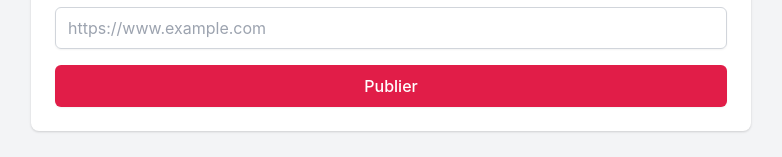
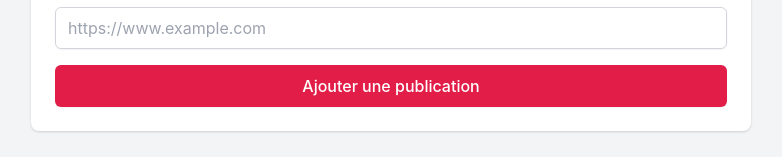
Before and after one commit to MathisBarre/Groupomania, a Next.js app: page /new-publication in a window 1280 px wide. Shown: the part 277-434 px from the top of the page, without its empty margins (249-1031 px from the left). Built offline with nearby package versions, Linux system fonts and the light colour scheme.

Commit message:
feat: add & implement FormButton 2

```diff
--- /dev/null
+++ b/components/FormButton.jsx
@@ -0,0 +1,16 @@
+export default function FormButton({loading, text}) {
+  return (
+    <button
+      className="flex justify-center w-full px-4 py-2 font-medium text-white transition duration-75 border border-transparent rounded-md shadow-sm cursor-pointer bg-rose-600 hover:bg-rose-700 focus:outline-none focus:ring-2 focus:ring-offset-2 focus:ring-rose-500"
+      type="submit"
+    >
+      { loading ?
+        <svg className="w-6 h-6 mr-3 -ml-1 text-white animate-spin" xmlns="http://www.w3.org/2000/svg" fill="none" viewBox="0 0 24 24">
+          <circle className="opacity-25" cx={12} cy={12} r={10} stroke="currentColor" strokeWidth={4} />
+          <path className="opacity-75" fill="currentColor" d="M4 12a8 8 0 018-8V0C5.373 0 0 5.373 0 12h4zm2 5.291A7.962 7.962 0 014 12H0c0 3.042 1.135 5.824 3 7.938l3-2.647z" />
+        </svg>
+        : text
+      }
+    </button>
+  )
+}
--- a/pages/login.jsx
+++ b/pages/login.jsx
@@ -5,6 +5,7 @@ import { useForm } from "react-hook-form"
 import { useConnectedUserContext } from "@/pages/_app"
 import connectUser from "@/api/connectUser"
 import { XCircleIcon } from '@heroicons/react/solid'
+import FormButton from "@/components/FormButton"
 
 export default function Login() {
   const { connectedUser, setConnectedUser } = useConnectedUserContext()
@@ -53,18 +54,7 @@ export default function Login() {
             { errors.password && <p className="text-red-500">Le mot de passe doit être renseignée</p> }
           </div>
           <div className="flex items-center mt-4">
-            <button
-              className="flex justify-center w-full px-4 py-2 font-medium text-white transition duration-75 border border-transparent rounded-md shadow-sm cursor-pointer bg-rose-600 hover:bg-rose-700 focus:outline-none focus:ring-2 focus:ring-offset-2 focus:ring-rose-500"
-              type="submit"
-            >
-              { requestSending ?
-                <svg className="w-6 h-6 mr-3 -ml-1 text-white animate-spin" xmlns="http://www.w3.org/2000/svg" fill="none" viewBox="0 0 24 24">
-                  <circle className="opacity-25" cx={12} cy={12} r={10} stroke="currentColor" strokeWidth={4} />
-                  <path className="opacity-75" fill="currentColor" d="M4 12a8 8 0 018-8V0C5.373 0 0 5.373 0 12h4zm2 5.291A7.962 7.962 0 014 12H0c0 3.042 1.135 5.824 3 7.938l3-2.647z" />
-                </svg>
-                : "Se connecter"
-              }
-            </button>
+            <FormButton loading={requestSending} text="Se connecter" />
           </div>
         </form>
 
--- a/pages/new-publication.jsx
+++ b/pages/new-publication.jsx
@@ -3,12 +3,14 @@ import { useForm } from "react-hook-form"
 import { useRouter } from "next/router"
 import createPublication from "@/api/createPublication";
 import { XCircleIcon } from '@heroicons/react/solid'
+import FormButton from "@/components/FormButton";
 
 
 export default function NewPublication() {
   const { register, handleSubmit, formState: { errors } } = useForm();
   const router = useRouter()
   const [errorMessage, seterrorMessage] = useState(null)
+  const [publicationIsPosting, setPublicationIsPosting] = useState(false)
 
   async function onSubmit(data) {
     try {
@@ -21,8 +23,6 @@ export default function NewPublication() {
       setPublicationIsPosting(false)
     }
   }
-
-  const [publicationIsPosting, setPublicationIsPosting] = useState(false)
 
   return (
     <main className="flex flex-col w-full max-w-3xl py-10 mx-auto sm:px-6">
@@ -56,18 +56,7 @@ export default function NewPublication() {
             { errors.externalGifURl && <p className="text-red-500">Le lien doit être renseigné !</p> }
           </div>
           <div className="flex items-center mt-4">
-            <button
-              className="flex justify-center w-full px-4 py-2 font-medium text-white transition duration-75 border border-transparent rounded-md shadow-sm cursor-pointer bg-rose-600 hover:bg-rose-700 focus:outline-none focus:ring-2 focus:ring-offset-2 focus:ring-rose-500"
-              type="submit"
-            >
-              { publicationIsPosting ?
-              <svg className="w-6 h-6 mr-3 -ml-1 text-white animate-spin" xmlns="http://www.w3.org/2000/svg" fill="none" viewBox="0 0 24 24">
-                <circle className="opacity-25" cx={12} cy={12} r={10} stroke="currentColor" strokeWidth={4} />
-                <path className="opacity-75" fill="currentColor" d="M4 12a8 8 0 018-8V0C5.373 0 0 5.373 0 12h4zm2 5.291A7.962 7.962 0 014 12H0c0 3.042 1.135 5.824 3 7.938l3-2.647z" />
-              </svg>
-              : "Publier"
-              }
-            </button>
+            <FormButton loading={publicationIsPosting} text="Ajouter une publication" />
           </div>
         </form>
 
--- a/pages/signup.jsx
+++ b/pages/signup.jsx
@@ -6,6 +6,7 @@ import { useForm } from "react-hook-form"
 import { useConnectedUserContext } from "@/pages/_app"
 import createUser from "@/api/createUser"
 import { XCircleIcon } from '@heroicons/react/solid'
+import FormButton from "@/components/FormButton"
 
 export default function Signup() {
   const { connectedUser, setConnectedUser } = useConnectedUserContext()
@@ -101,18 +102,7 @@ export default function Signup() {
           </div>
 
           <div className="flex items-center mt-4">
-            <button
-              className="flex justify-center w-full px-4 py-2 font-medium text-white transition duration-75 border border-transparent rounded-md shadow-sm cursor-pointer bg-rose-600 hover:bg-rose-700 focus:outline-none focus:ring-2 focus:ring-offset-2 focus:ring-rose-500"
-              type="submit"
-            >
-              { requestSending ?
-                <svg className="w-6 h-6 mr-3 -ml-1 text-white animate-spin" xmlns="http://www.w3.org/2000/svg" fill="none" viewBox="0 0 24 24">
-                  <circle className="opacity-25" cx={12} cy={12} r={10} stroke="currentColor" strokeWidth={4} />
-                  <path className="opacity-75" fill="currentColor" d="M4 12a8 8 0 018-8V0C5.373 0 0 5.373 0 12h4zm2 5.291A7.962 7.962 0 014 12H0c0 3.042 1.135 5.824 3 7.938l3-2.647z" />
-                </svg>
-                : "Créer le compte"
-              }
-            </button>
+            <FormButton loading={requestSending} text="Créer mon compte" />
           </div>
 
         </form>
```
